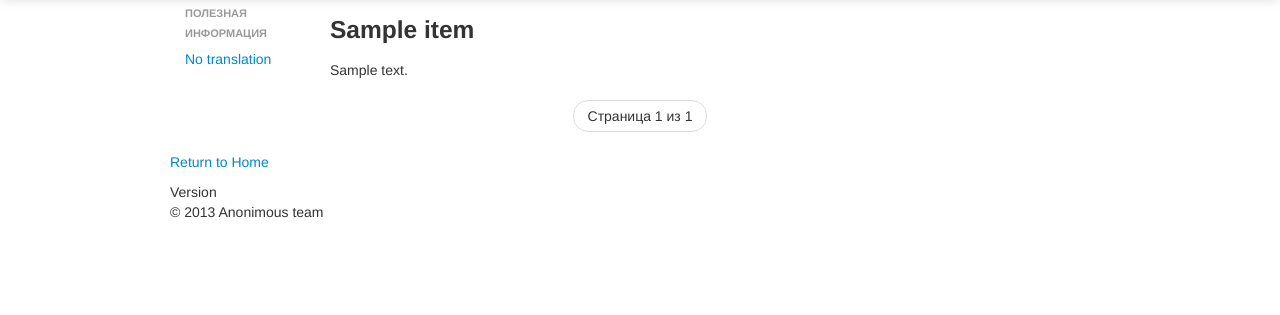
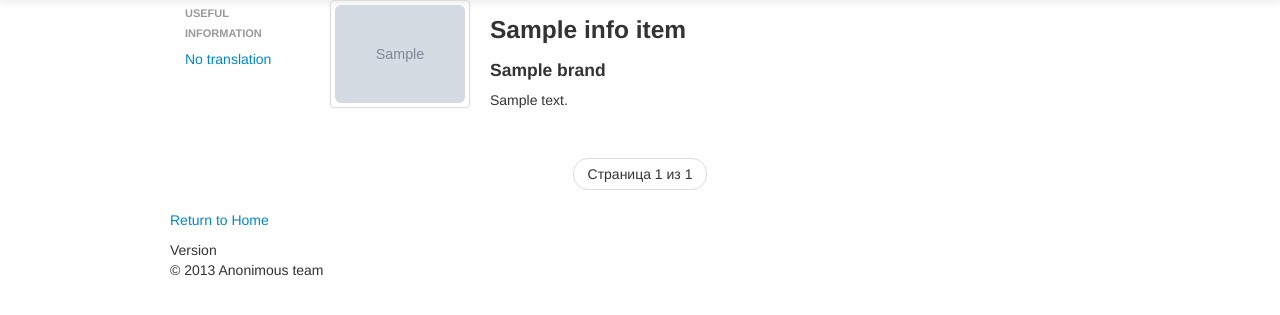
Before and after one commit to oleg-chubin/Cacard, a Django app: template src/Cacard/calling_card/templates/customer.html in a window 1280 px wide. Shown: the part 40-355 px from the top of the page. Run offline with Django 3.2, Linux system fonts and the light colour scheme; tables that the repository leaves empty hold one stand-in row (values such as "Sample post"); the template is opened without the code that fills it: values that come from a table or form of the project are taken from there, most other values are stand-ins (such as "Sample title", 1, 10 or a date in 2020); grey boxes marked "Sample" are stand-in pictures; parts of the project's set-up code (start-up, migrations or seed data) failed here and were passed over; some libraries are stand-ins or nearby versions.

Commit message:
#3 rework some templates to make them unified

```diff
--- a/src/Cacard/calling_card/templates/customer.html
+++ b/src/Cacard/calling_card/templates/customer.html
@@ -5,7 +5,7 @@
 
   <div "tabs" style="float: left;width: 150px">
     <ul class="nav nav-list">
-    	<li class="nav-header">{% trans "Полезная информация" %}</li>
+      <li class="nav-header">{% trans "Useful information" %}</li>
     {% for item in categorys %}
      <li {% if customer_item == item.id  %}class="active"{% endif %}>
         <a href="{% url paged_customer select=item.id %}">{{ item.title }} </a></li>
@@ -14,18 +14,11 @@
     </div>
 {% endblock %}
 
-
-
 {% block content %}
-
-
-
-<div id="To consumer">
+  <div>
     {% if context|length > 0 %}
-      {% for item in context %}
-        <h3>{{ item.title }}</h3>
-        <p>{{ item.description }}</p>
-
+      {% for info_item in context %}
+        {% include "info_row.html" %}
       {% endfor %}
     <div>
      <ul class="pager">
@@ -33,22 +26,26 @@
         <li class="previous">
           <a href="?page={{ context.previous_page_number }}">{% trans "Previous" %}</a>
         </li>
-
       {% endif %}
-
       <li class="active"><span>Страница {{ context.number }} из {{ context.paginator.num_pages }}</span></li>
-
       {% if context.has_next %}
         <li class="next">
           <a href="?page={{ context.next_page_number }}">{% trans "Next" %}</a>
         </li>
-
       {% endif %}
-
+     </ul>
     </div>
     {% else %}
-       <p>Please select category</p>
+      <h3> Rework me please </h3>
+      {% comment %}
+      {% if prodcat_item > 0 %}
+        <h3>{% trans "We don't have any goods in this category" %}</h3>
+      {% else %}
+        {% for info_item in brands %}
+          {% include "info_row.html" with info=brand%}
+        {% endfor%}
       {% endif %}
-
+      {% endcomment %}
+    {% endif %}
   </div>
 {% endblock %}
--- a/src/Cacard/calling_card/templates/info_row.html
+++ b/src/Cacard/calling_card/templates/info_row.html
@@ -1,22 +1,25 @@
-
-<div id = "TradeMark" class="row">
-    <div class="span8">
-       <a href="{% url paged_product brand_id=info.id %}"><h4> {{ info.title }} </h4> </a></li>
+<div class="row">
+  {% if info_item.info_image %}
     <div class="span2">
-     <p> 	{{ info.description }}	</p>
-   </div>
-
-       {% if info.info_image %}
-          <ul class="thumbnails" id="image_{{prod.id}}">
-              {% for image_info in info.infoimage_set.all %}
-
+      <ul class="thumbnails" id="image_{{info_item.id}}">
+        {% for image_info in info_item.infoimage_set.all %}
           <li class={% if forloop.first %}"span2"{% else %}"span1"{% endif %}>
             <a class="thumbnail" href="{{ MEDIA_URL }}{{image_info.image}}">
                 <img data-src="holder.js/300x200" class="img-rounded" alt="" src = '{{ MEDIA_URL }}{{image_info.thumbnail}}'>
             </a>
           </li>
         {% endfor %}
+      </ul>
+    </div>
+  <div class="span6">
+  {% else %}
+  <div class="span8">
   {% endif %}
+    <h3>{{ info_item.title }}</h3>
+    <h4>{{ info_item.brand }}</h4>
+    <p>{{ info_item.description|linebreaks }}</p>
 
+    {% block extra_info_details %}
+    {% endblock extra_info_details %}
   </div>
 </div>
--- a/src/Cacard/templates/base.html
+++ b/src/Cacard/templates/base.html
@@ -28,6 +28,22 @@
                                    <link rel="shortcut icon" href="assets/ico/favicon.png">
 
 
+    <link rel="stylesheet" type="text/css" href="{{STATIC_URL}}css/jquery.lightbox-0.5.css" media="screen" />
+    <script type="text/javascript" src="{{STATIC_URL}}js/jquery.lightbox-0.5.js">
+    </script>
+    <script type="text/javascript">
+      (function($) {
+        $(function() {
+          $('.thumbnails').each(function(){
+              $("#"+this.id + " a").lightBox({fixedNavigation:true,
+                                      imageLoading: '{{STATIC_URL}}images/lightbox-ico-loading.gif',
+                                      imageBtnPrev: '{{STATIC_URL}}images/lightbox-btn-prev.gif',
+                                      imageBtnNext: '{{STATIC_URL}}images/lightbox-btn-next.gif',
+                                      imageBtnClose: '{{STATIC_URL}}images/lightbox-btn-close.gif',
+                                      imageBlank: '{{STATIC_URL}}images/lightbox-blank.gif'});});
+        });
+      })(jQuery);
+    </script>
     {% block extra_head %}{% endblock %}
     {% block customer_head %}{% endblock %}
   </head>
```
Also changed, not shown: src/Cacard/calling_card/templates/product_row.html (added, +22 -0 lines), src/Cacard/calling_card/templates/products.html (+4 -72 lines). Lines whose indentation alone changed are shown as unchanged.
